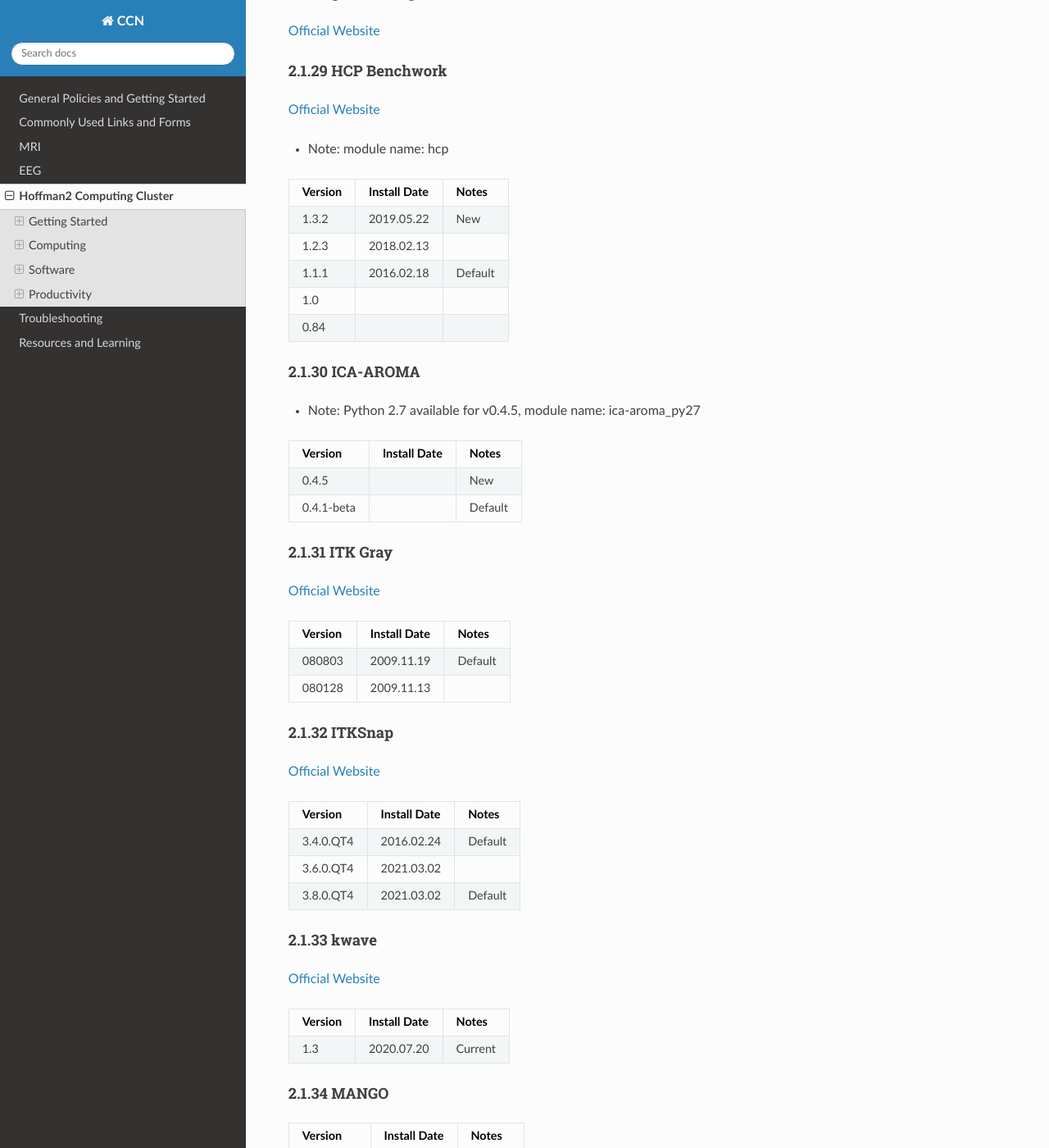
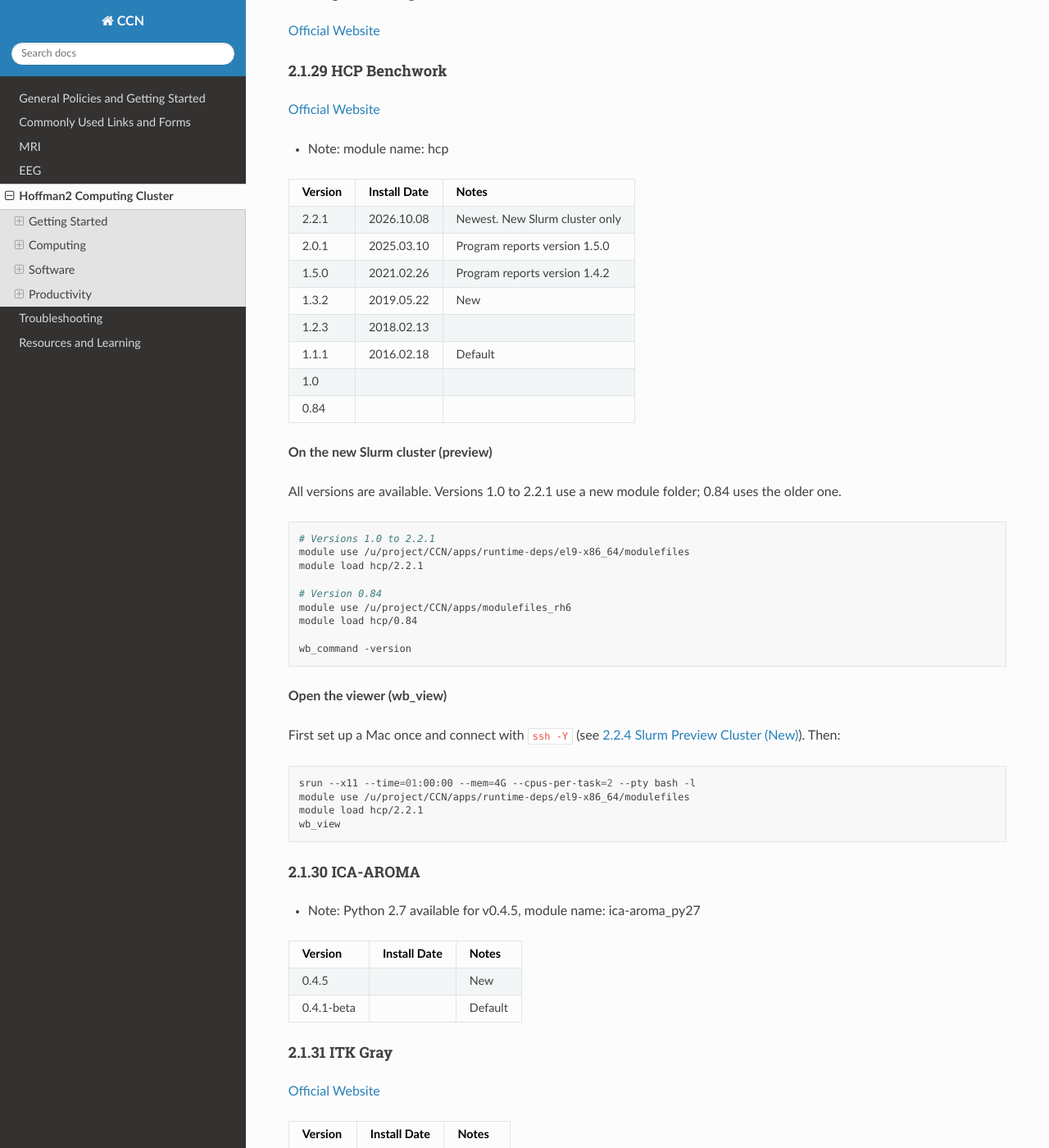
Before and after one commit to CCN-Support/CCN_Wiki, a Sphinx documentation site: the page built from docs/source/hoffman.rst, in a window 1280 px wide and 1400 px high, scrolled down 22333 px. Shown: the whole window at 82% size. Built offline with Sphinx 7.4.7 and the Read the Docs theme 3.1.0, drawn with Linux system fonts in a browser that asks for light colours.

Commit message:
Add HCP Workbench Slurm usage (2.1.29)
Adds 1.5.0, 2.0.1 and 2.2.1 and the module commands for the preview cluster. Setup steps are in 2.2.4.

```diff
--- a/docs/source/hoffman.rst
+++ b/docs/source/hoffman.rst
@@ -1180,6 +1180,15 @@ Known issue: 5.0.10 fsleyes crash on x2go
    * - Version
      - Install Date
      - Notes
+   * - 2.2.1
+     - 2026.10.08
+     - Newest. New Slurm cluster only
+   * - 2.0.1
+     - 2025.03.10
+     - Program reports version 1.5.0
+   * - 1.5.0
+     - 2021.02.26
+     - Program reports version 1.4.2
    * - 1.3.2
      - 2019.05.22
      - New
@@ -1195,6 +1204,33 @@ Known issue: 5.0.10 fsleyes crash on x2go
    * - 0.84
      -
      -
+
+**On the new Slurm cluster (preview)**
+
+All versions are available. Versions 1.0 to 2.2.1 use a new module folder; 0.84 uses the older one.
+
+.. code-block:: bash
+
+   # Versions 1.0 to 2.2.1
+   module use /u/project/CCN/apps/runtime-deps/el9-x86_64/modulefiles
+   module load hcp/2.2.1
+
+   # Version 0.84
+   module use /u/project/CCN/apps/modulefiles_rh6
+   module load hcp/0.84
+
+   wb_command -version
+
+**Open the viewer (wb_view)**
+
+First set up a Mac once and connect with ``ssh -Y`` (see :ref:`slurm-preview`). Then:
+
+.. code-block:: bash
+
+   srun --x11 --time=01:00:00 --mem=4G --cpus-per-task=2 --pty bash -l
+   module use /u/project/CCN/apps/runtime-deps/el9-x86_64/modulefiles
+   module load hcp/2.2.1
+   wb_view
 
 2.1.30 ICA-AROMA
 ^^^^^^^^^^^^^^^^
```
